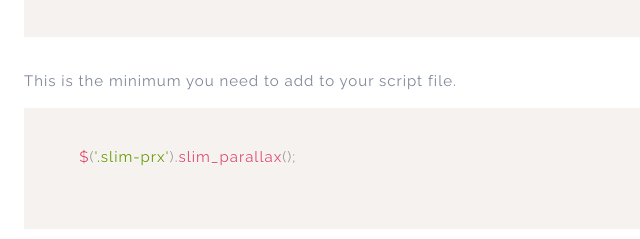
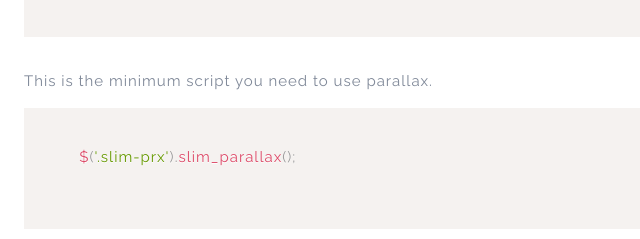
Before and after one commit to sajibsrs/jquery-slim-parallax, a plain HTML site: page index.html in a window 1280 px wide. Shown: the part 1626-1865 px from the top of the page, 61-701 px from the left. Drawn offline with Linux system fonts and the light colour scheme.

Commit message:
description fix

```diff
--- a/index.html
+++ b/index.html
@@ -77,7 +77,7 @@
                                 </code>
                             </pre>
                             <br>
-                            <p>This is the minimum you need to add to your script file.</p>
+                            <p>This is the minimum script you need to use parallax.</p>
                            <pre>
                                 <code class="language-js">
     $('.slim-prx').slim_parallax();
```
